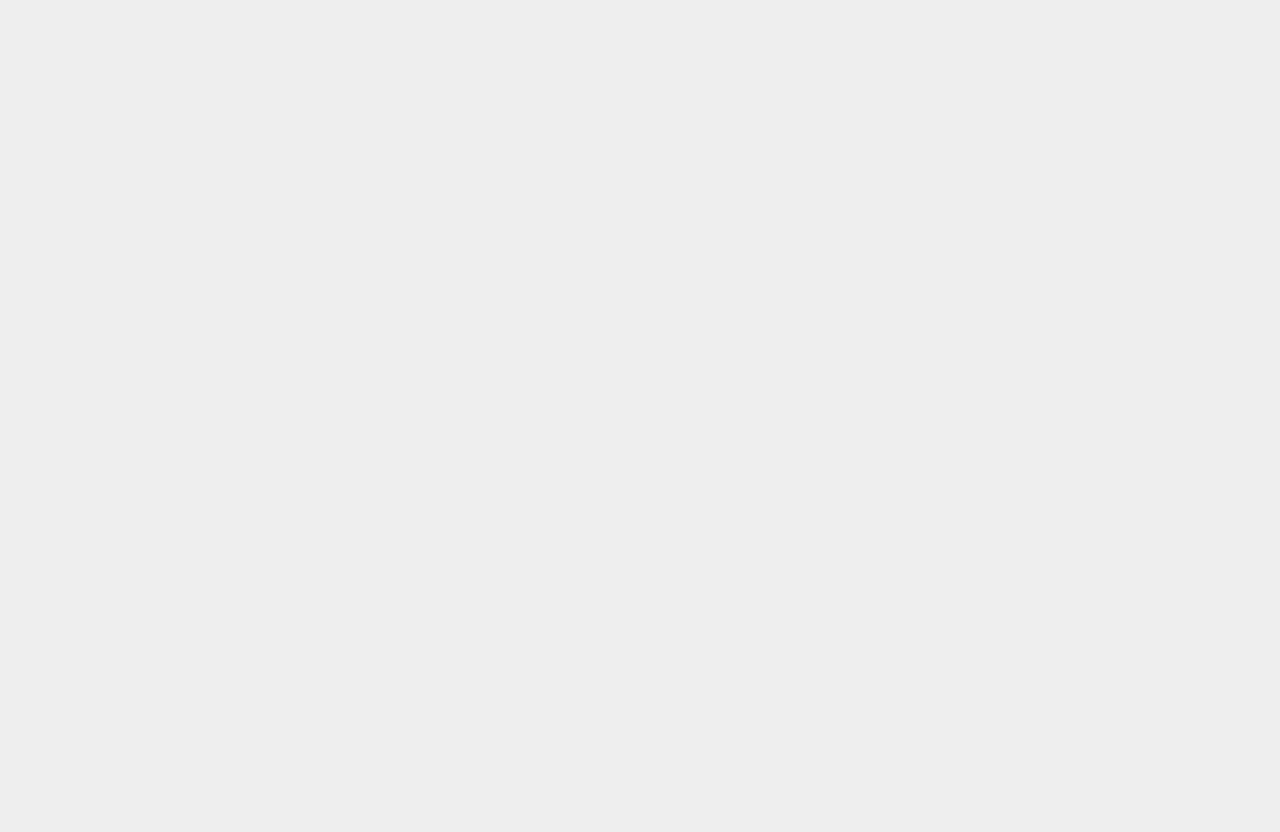
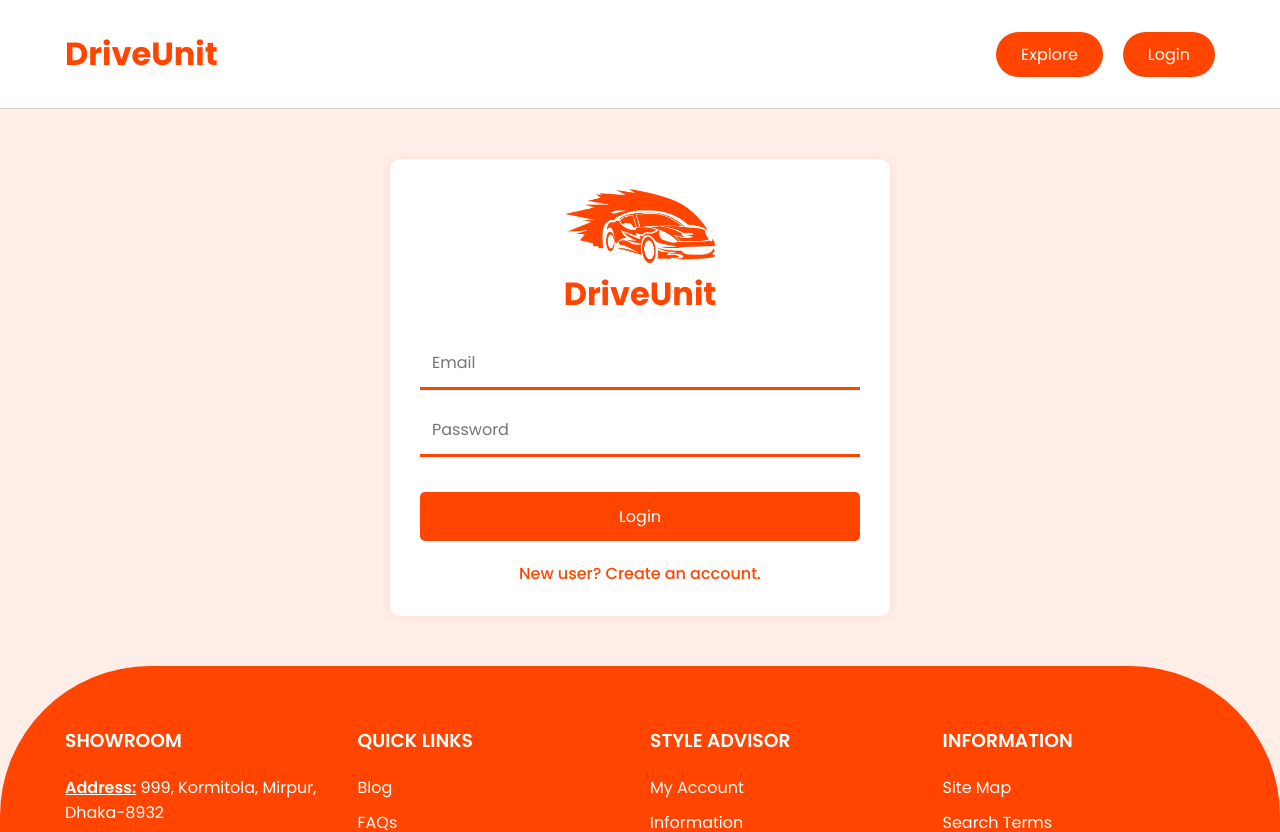
Before and after one commit to azizulwd/niche-related-website-clineside, a React (Create React App) app: page /login in a window 1280 px wide. Shown: the top 832 px of the page. Before the commit the page ends 800 px from the top, so only its background shows below. Built offline with nearby package versions, Linux system fonts and the light colour scheme.

Commit message:
login page added

```diff
--- a/src/App.css
+++ b/src/App.css
@@ -13,7 +13,7 @@ Common CSS
 }
 body {
   font-family: 'Poppins', sans-serif;
-  background: #efeeee;
+  background: rgba(255, 87, 34, 0.1);
 }
 img{
   width: 100%;
--- a/src/App.js
+++ b/src/App.js
@@ -1,6 +1,7 @@
 import { BrowserRouter, Switch, Route } from 'react-router-dom';
 import './App.css';
 import Home from './Pages/Home/Home/Home';
+import Login from './Pages/Login/Login/Login';
 
 function App() {
   return (
@@ -13,6 +14,9 @@ function App() {
           <Route path="/home">
             <Home></Home>
           </Route>
+          <Route path="/login">
+            <Login></Login>
+          </Route>
         </Switch>
       </BrowserRouter>
     </div>
--- /dev/null
+++ b/src/Pages/Login/Login/Login.css
@@ -0,0 +1,51 @@
+.login {
+    margin-top: 50px;
+    margin-bottom: 50px;
+}
+.login_inner {
+    width: 500px;
+    margin: 0 auto;
+    background: #fff;
+    padding: 30px;
+    border-radius: 10px;
+    box-shadow: 0 0 10px rgba(255, 87, 34, 0.1);
+}
+.login_inner a {
+    margin-top: 20px;
+    display: block;
+    text-align: center;
+    color: orangered;
+    font-weight: 500;
+}
+.login_header {
+    text-align: center;
+    margin-bottom: 20px;
+}
+.login_header img {
+    width: 150px;
+}
+.login_header h1 {
+    color: orangered;
+}
+form input {
+    font-size: 16px;
+    font-family: 'Poppins';
+    padding: 12px;
+    outline: none;
+    border: none;
+    width: 100%;
+    margin-bottom: 15px;
+    border-bottom: 3px solid orangered;
+}
+form button {
+    width: 100%;
+    background: orangered;
+    border: none;
+    font-size: 16px;
+    font-family: 'Poppins';
+    padding: 12px 0;
+    color: #fff;
+    border-radius: 5px;
+    cursor: pointer;
+    margin-top: 20px;
+}
--- /dev/null
+++ b/src/Pages/Login/Login/Login.js
@@ -0,0 +1,37 @@
+import React from 'react';
+import Footer from '../../Shared/Footer/Footer';
+import Header from '../../Shared/Header/Header';
+import './Login.css';
+import loginLogo from '../../../images/logo.png';
+import { Link } from 'react-router-dom';
+
+const Login = () => {
+
+
+    const handleLoginForm = e =>{
+        e.preventDefault();
+    }
+
+    return (
+        <div>
+            <Header></Header>
+                <div className="login">
+                    <div className="login_inner">
+                        <div className="login_header">
+                            <img src={loginLogo} alt="" />
+                            <h1>DriveUnit</h1>
+                        </div>
+                        <form onSubmit={handleLoginForm}>
+                            <input type="email" placeholder="Email" />
+                            <input type="password" placeholder="Password" />
+                            <button type="submit">Login</button>
+                        </form>
+                        <Link to="/register">New user? Create an account.</Link>
+                    </div>
+                </div>
+            <Footer></Footer>
+        </div>
+    );
+};
+
+export default Login;
```
Also changed, not shown: src/images/logo.png (added).
